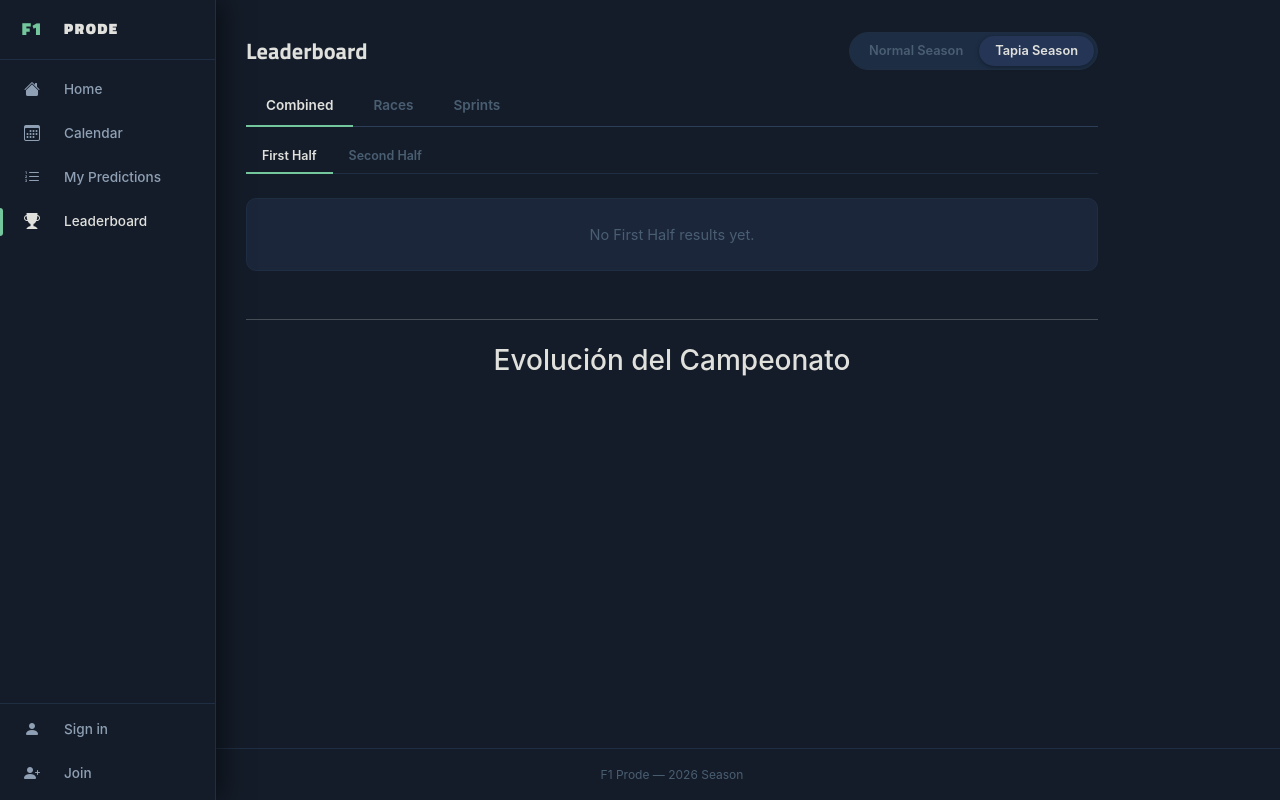
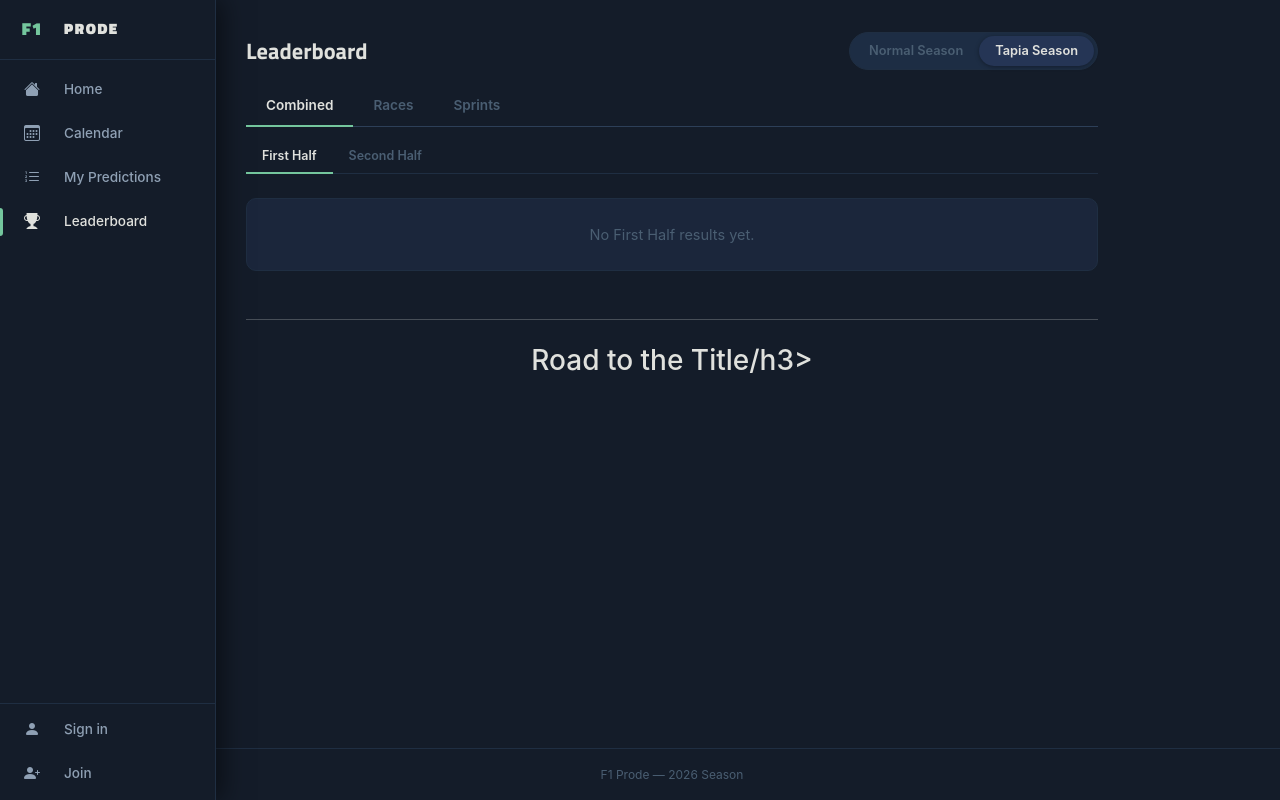
Before and after one commit to NicoCulini/F1-Prode, a Flask app: page /leaderboard/ in a window 1280 px wide. Run offline with Flask 3, Linux system fonts and the light colour scheme; data that the repository does not hold is empty.

Commit message:
Titulo nuevo

```diff
--- a/app/templates/leaderboard/index.html
+++ b/app/templates/leaderboard/index.html
@@ -70,7 +70,7 @@
 {% endif %}
 
 <hr class="mt-5 mb-4"> <!-- Una línea separadora -->
-<h3 class="text-center mb-4">Evolución del Campeonato</h3>
+<h3 class="text-center mb-4">Road to the Title/h3>
   <div class="grilla-lideres" style="display: flex; flex-wrap: wrap; gap: 10px; justify-content: center;">
     {% for race in history_races %}
     {% set ganador = history_lider[race.id] %}
@@ -139,7 +139,8 @@
               {% set rv = row.race_hits[p] %}
               {% set sv = row.sprint_hits[p] %}
               {% if rv > 0 or sv > 0 %}
-            <span style="white-space:nowrap"><span style="color:var(--accent);font-weight:700">{{ rv if rv > 0 else '—'
+              <span style="white-space:nowrap"><span style="color:var(--accent);font-weight:700">{{ rv if rv > 0 else
+                  '—'
                   }}</span>{% if sv > 0 %}<span
                   style="font-size:.6em;color:var(--purple);font-weight:700;vertical-align:super;margin-left:1px">{{ sv
                   }}</span>{% endif %}</span>
```
Also changed, not shown: 1 other file. Lines whose indentation alone changed are shown as unchanged.
